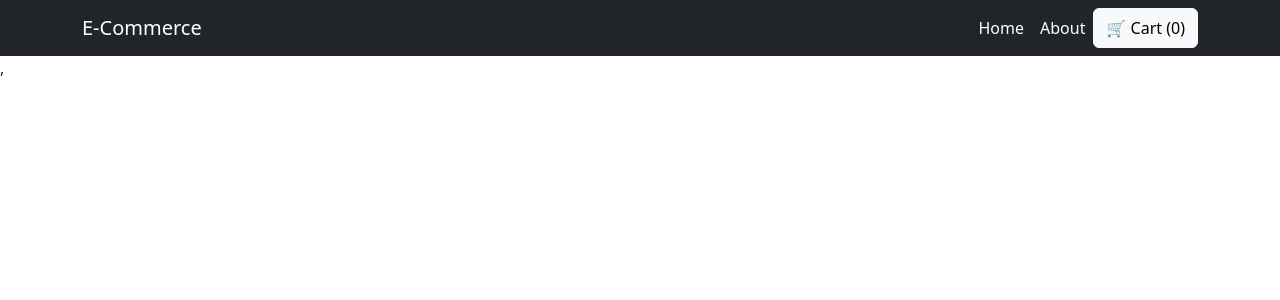
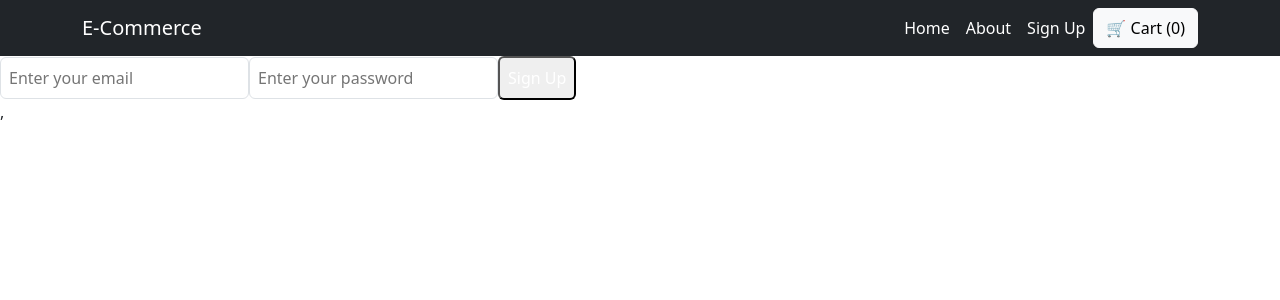
Before and after one commit to SonikaSahana/e-commerce-website-react, a React (Create React App) app in the folder e-commerce-react/: page /signup in a window 1280 px wide. Shown: the top 300 px of the page. Built offline with nearby package versions, Linux system fonts and the light colour scheme.

Commit message:
signup page

```diff
--- a/e-commerce-react/package.json
+++ b/e-commerce-react/package.json
@@ -8,7 +8,7 @@
     "react": "^19.0.0",
     "react-bootstrap": "^2.10.9",
     "react-dom": "^19.0.0",
-    "react-router-dom": "^5.3.4",
+    "react-router-dom": "^7.1.5",
     "react-scripts": "5.0.1",
     "web-vitals": "^4.2.4"
   },
--- a/e-commerce-react/src/App.js
+++ b/e-commerce-react/src/App.js
@@ -8,6 +8,7 @@ import Home from "./Home";
 import About from "./About";
 import ContactUs from "./ContactUs";
 import ProductDetails from "./ProductDetails";
+import Signup from "./Signup";
 
 const App = () => {
   const { totalItems } = useContext(CartContext);
@@ -19,9 +20,15 @@ const App = () => {
         <Container>
           <Navbar.Brand href="#">E-Commerce</Navbar.Brand>
           <Nav className="ms-auto">
-          <NavLink to="/" activeClassName="active" className="nav-link" style={{ color: "white" }}>Home</NavLink>
-
-            <NavLink to="/about" className="nav-link" style={{ color: "white" }}>About</NavLink>
+            <NavLink to="/" className={({ isActive }) => (isActive ? "active nav-link" : "nav-link")} style={{ color: "white" }}>
+              Home
+            </NavLink>
+            <NavLink to="/about" className={({ isActive }) => (isActive ? "active nav-link" : "nav-link")} style={{ color: "white" }}>
+              About
+            </NavLink>
+            <NavLink to="/signup" className={({ isActive }) => (isActive ? "active nav-link" : "nav-link")} style={{ color: "white" }}>
+              Sign Up
+            </NavLink>
             <Button variant="light" onClick={() => setShowCart(true)}>
               🛒 Cart ({totalItems})
             </Button>
@@ -32,8 +39,9 @@ const App = () => {
       <Routes>
         <Route path="/" element={<Home />} />
         <Route path="/about" element={<About />} />
-        <Route path="/contact" component={ContactUs} />
-        <Route path="/products/:productId" component={ProductDetails} />
+        <Route path="/contact" element={<ContactUs />} />
+        <Route path="/products/:productId" element={<ProductDetails />} />
+        <Route path="/signup" element={<Signup />} />
       </Routes>
 
       <Cart show={showCart} handleClose={() => setShowCart(false)} />
--- /dev/null
+++ b/e-commerce-react/src/Signup.css
@@ -0,0 +1,61 @@
+
+.signup-container {
+    max-width: 400px;
+    margin: 50px auto;
+    padding: 20px;
+    background: white;
+    border-radius: 10px;
+    box-shadow: 0 4px 10px rgba(0, 0, 0, 0.1);
+  }
+
+
+  .signup-input {
+    width: 100%;
+    padding: 10px;
+    margin: 10px 0;
+    border: 1px solid #ccc;
+    border-radius: 5px;
+    font-size: 16px;
+  }
+
+
+  .signup-btn {
+    width: 100%;
+    padding: 12px;
+    background: #007bff;
+    color: white;
+    border: none;
+    border-radius: 5px;
+    font-size: 18px;
+    cursor: pointer;
+    transition: 0.3s;
+  }
+
+  .signup-btn:hover {
+    background: #0056b3;
+  }
+
+
+  .loader {
+    display: inline-block;
+    width: 25px;
+    height: 25px;
+    border: 3px solid rgba(255, 255, 255, 0.3);
+    border-radius: 50%;
+    border-top-color: white;
+    animation: spin 1s linear infinite;
+    margin: auto;
+  }
+
+  @keyframes spin {
+    to {
+      transform: rotate(360deg);
+    }
+  }
+
+
+  .error-message {
+    color: red;
+    font-size: 14px;
+    margin-top: 5px;
+  }
--- /dev/null
+++ b/e-commerce-react/src/Signup.js
@@ -0,0 +1,63 @@
+import { useState } from "react";
+import "./Signup.css";
+
+
+export default function Signup() {
+  const [email, setEmail] = useState("");
+  const [password, setPassword] = useState("");
+  const [loading, setLoading] = useState(false);
+  const [error, setError] = useState("");
+
+  const handleSignup = async () => {
+    setLoading(true);
+    setError("");
+
+    try {
+      const response = await fetch("https://your-api.com/signup", {
+        method: "POST",
+        headers: { "Content-Type": "application/json" },
+        body: JSON.stringify({ email, password }),
+      });
+
+      const data = await response.json();
+
+      if (!response.ok) {
+        throw new Error(data.message || "Signup failed");
+      }
+
+      alert("Signup successful!");
+    } catch (err) {
+      setError(err.message);
+    }
+
+    setLoading(false);
+  };
+
+  return (
+    <div className="flex flex-col gap-4">
+      <input
+        type="email"
+        placeholder="Enter your email"
+        value={email}
+        onChange={(e) => setEmail(e.target.value)}
+        className="p-2 border rounded"
+      />
+      <input
+        type="password"
+        placeholder="Enter your password"
+        value={password}
+        onChange={(e) => setPassword(e.target.value)}
+        className="p-2 border rounded"
+      />
+      <button
+        onClick={handleSignup}
+        disabled={loading}
+        className="p-2 bg-blue-500 text-white rounded"
+      >
+        {loading ? "Loading..." : "Sign Up"}
+      </button>
+
+      {error && <p className="text-red-500">{error}</p>}
+    </div>
+  );
+}
```
Also changed, not shown: 1 other file (tests, documents, lock files or other folders).
